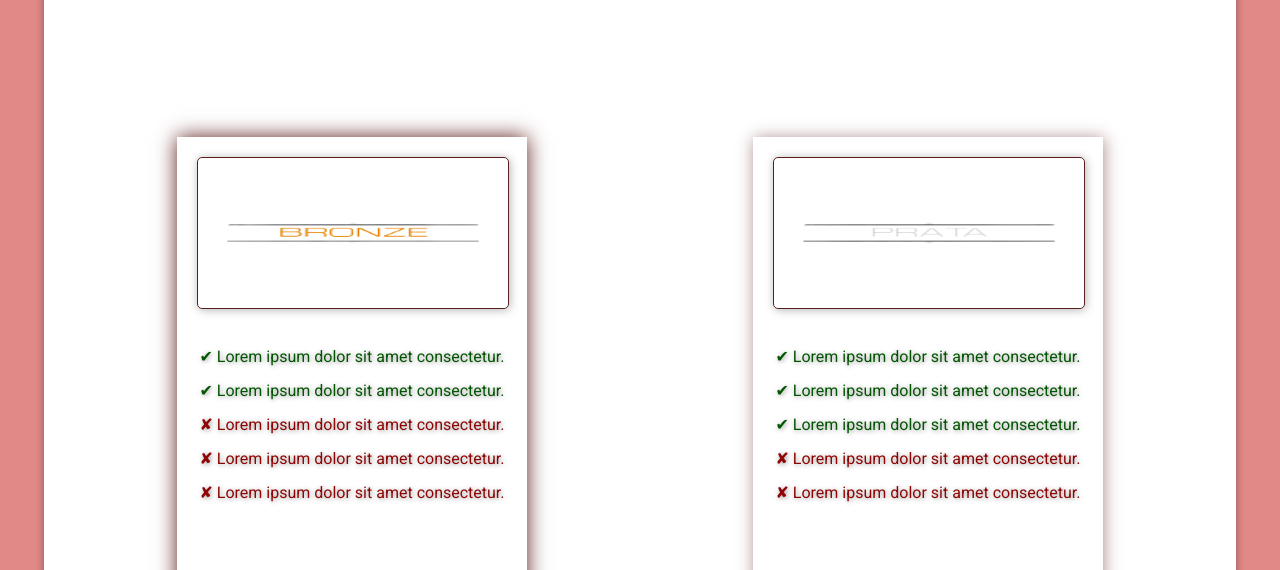
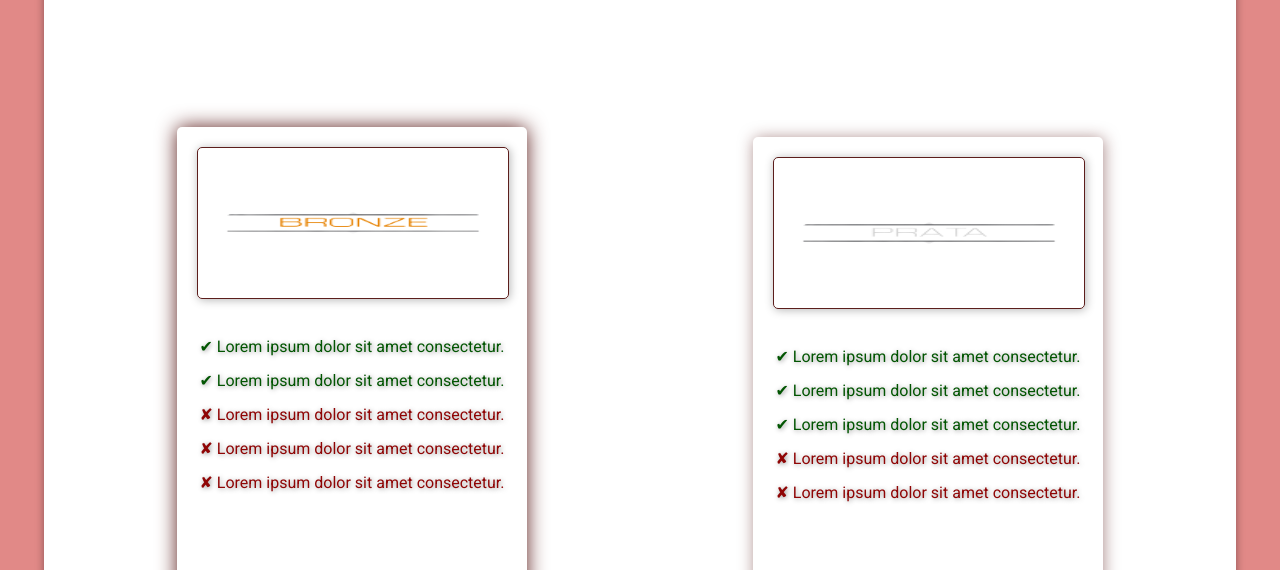
Before and after one commit to Erick244/site-teste-flex-grid, a plain HTML site: page index.html in a window 1280 px wide. In both pictures the pointer is over the element 352 px from the left and 687 px from the top of the page. Shown: the part 230-800 px from the top of the page. Drawn offline with Linux system fonts and the light colour scheme.

Commit message:
Update style.css

```diff
--- a/css/style.css
+++ b/css/style.css
@@ -205,6 +205,7 @@ aside {
     background-color: #fff;
     box-shadow: 1px 1px 15px #5c1e1c80;
     padding: 20px;
+    border-radius: 5px;
     margin: 40px 20px;
     width: 310px;
     height: 600px;
@@ -221,6 +222,8 @@ aside {
 
 aside:hover {
     box-shadow: 0px 0px 20px #5c1e1c;
+    position: relative;
+    bottom: 10px;
 }
 
 aside img {
```
